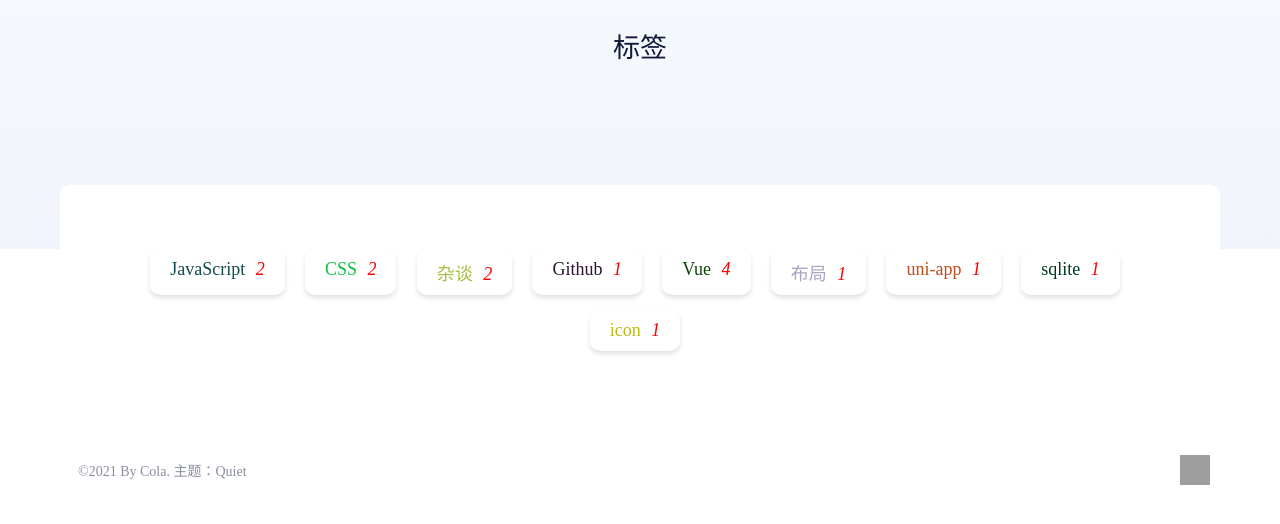
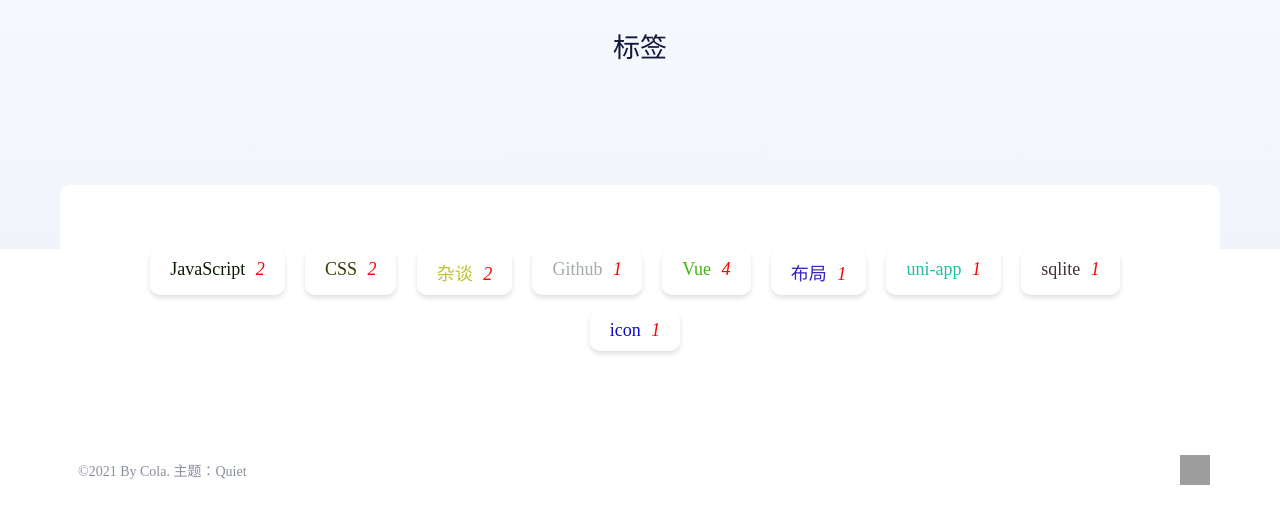
Before and after one commit to Aizener/blog.github.io, a plain HTML site: page tags/index.html in a window 1280 px wide. Shown: the part 258-782 px from the top of the page. Drawn offline with Linux system fonts and the light colour scheme; grey boxes are pictures that could not be loaded.

Commit message:
Site updated: 2021-07-31 18:31:05

```diff
--- a/tags/index.html
+++ b/tags/index.html
@@ -251,63 +251,63 @@
 
 
             <a href="JavaScript" class="JavaScript" value="JavaScript">
-                <span style='color: #134c4a'>JavaScript <i>2</i> </span>
+                <span style='color: #0b1c03'>JavaScript <i>2</i> </span>
             </a>
 
 
 
 
             <a href="CSS" class="CSS" value="CSS">
-                <span style='color: #10c141'>CSS <i>2</i> </span>
+                <span style='color: #3a3a03'>CSS <i>2</i> </span>
             </a>
 
 
 
 
             <a href="杂谈" class="杂谈" value="杂谈">
-                <span style='color: #a4c141'>杂谈 <i>2</i> </span>
+                <span style='color: #c2c130'>杂谈 <i>2</i> </span>
             </a>
 
 
 
 
             <a href="Github" class="Github" value="Github">
-                <span style='color: #2c1332'>Github <i>1</i> </span>
+                <span style='color: #a4abaa'>Github <i>1</i> </span>
             </a>
 
 
 
 
             <a href="Vue" class="Vue" value="Vue">
-                <span style='color: #10430b'>Vue <i>4</i> </span>
+                <span style='color: #43b40c'>Vue <i>4</i> </span>
             </a>
 
 
 
 
             <a href="布局" class="布局" value="布局">
-                <span style='color: #aca2c2'>布局 <i>1</i> </span>
+                <span style='color: #3424c1'>布局 <i>1</i> </span>
             </a>
 
 
 
 
             <a href="uni-app" class="uni-app" value="uni-app">
-                <span style='color: #c34a1b'>uni-app <i>1</i> </span>
+                <span style='color: #1ac0a2'>uni-app <i>1</i> </span>
             </a>
 
 
 
 
             <a href="sqlite" class="sqlite" value="sqlite">
-                <span style='color: #013a1b'>sqlite <i>1</i> </span>
+                <span style='color: #423234'>sqlite <i>1</i> </span>
             </a>
 
 
 
 
             <a href="icon" class="icon" value="icon">
-                <span style='color: #bcbb12'>icon <i>1</i> </span>
+                <span style='color: #110ac2'>icon <i>1</i> </span>
             </a>
 
 
```
